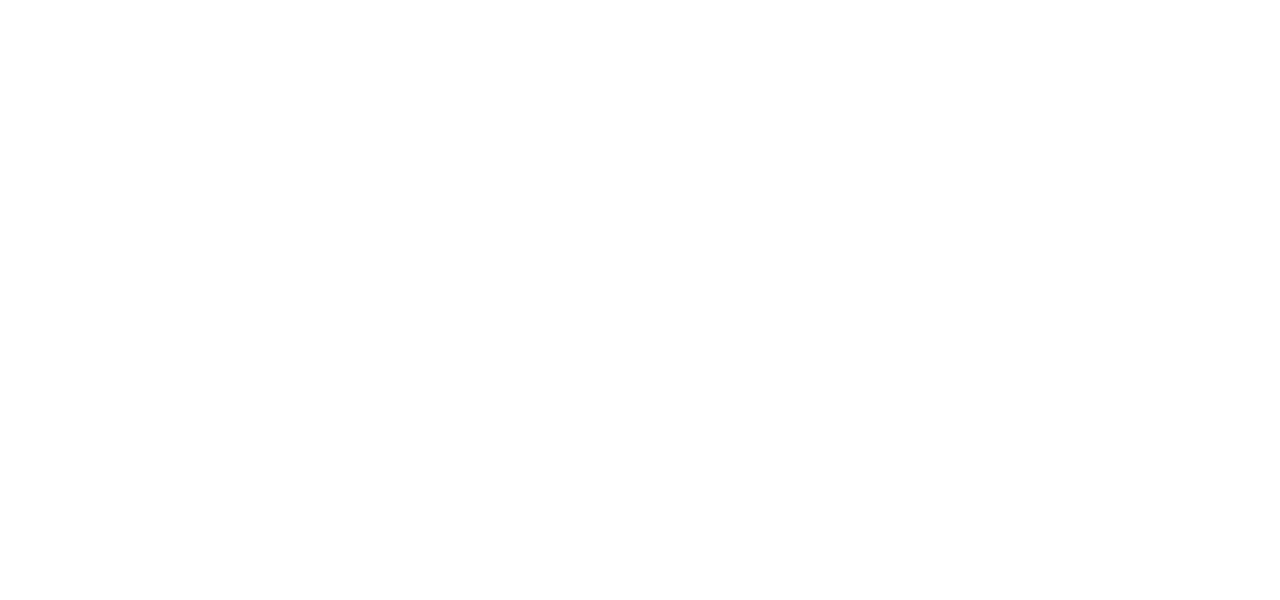
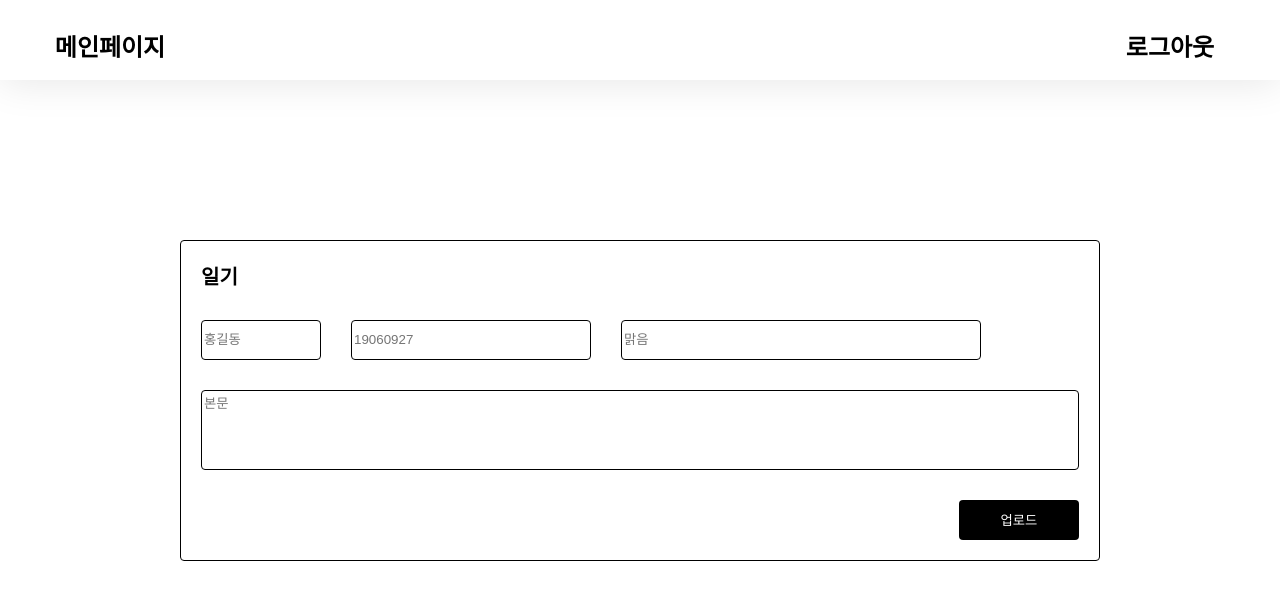
Before and after one commit to sinbla78/Sod_FE, a React (Create React App) app in the folder client/: page /upload in a window 1280 px wide. Before the commit this address had no page. Shown: the top 600 px of the page. Built offline with nearby package versions, Linux system fonts and the light colour scheme.

Commit message:
feat:: 업로드 페이지 퍼블리싱

```diff
--- a/client/src/Router.jsx
+++ b/client/src/Router.jsx
@@ -2,6 +2,7 @@ import { BrowserRouter, Routes, Route } from "react-router-dom";
 import LoginPage from "./pages/LoginPage";
 import SignupPage from "./pages/SignupPage";
 import MainPage from "./pages/MainPage";
+import UploadPage from "./pages/UploadPage";
 
 const Router = () => {
   return (
@@ -10,6 +11,7 @@ const Router = () => {
         <Route path="/login" element={<LoginPage />} />
         <Route path="/signup" element={<SignupPage />} />
         <Route path="/main" element={<MainPage />} />
+        <Route path="/upload" element={<UploadPage />} />
       </Routes>
     </BrowserRouter>
   );
--- a/client/src/pages/LoginPage.jsx
+++ b/client/src/pages/LoginPage.jsx
@@ -22,7 +22,7 @@ const LoginPage = () => {
     console.log("ID:", id);
     console.log("Password:", password);
 
-    window.location.href = "/";
+    window.location.href = "/main";
   };
   const handleSignupFormSubmit = () => {
     navigate("/signup");
--- a/client/src/pages/MainPage.jsx
+++ b/client/src/pages/MainPage.jsx
@@ -34,11 +34,18 @@ const MainPage = () => {
 
           <tbody>
             <tr>
-              <td>김바봉</td>
+              <td>한우리</td>
               <td>2024.6.11</td>
-              <td>비가</td> {/* submit_date로 변경 */}
+              <td>비</td> {/* submit_date로 변경 */}
               <th>오늘은 왜 화요일일까</th>
-              <th>본문 어쩌고 저쩌고</th>
+              <th>오늘 벌써 화요일이 되었는데요! 너무 행복하네요!</th>
+            </tr>
+            <tr>
+              <td>박우재</td>
+              <td>2024.6.19</td>
+              <td>비</td> {/* submit_date로 변경 */}
+              <th>오늘은 왜 수요일일까</th>
+              <th>오늘 벌써 수요일이 되었는데요! 너무 행복하네요!</th>
             </tr>
           </tbody>
         </StyledTable>
@@ -56,7 +63,7 @@ const Header = styled.header`
   align-items: center;
   padding: 0 20px;
   background-color: #ffffff;
-  box-shadow: 0 2px 4px rgba(0, 0, 0, 0.1);
+  box-shadow: 0 2px 40px rgba(0, 0, 0, 0.1);
 `;
 
 const HeaderTitle = styled.h1`
@@ -79,7 +86,7 @@ const Title = styled.h1`
   margin: 0;
   text-align: center;
   justify-content: center;
-  margin-top: 40px;
+  margin-top: 35px;
 `;
 
 const LogoutTitle = styled.h1`
@@ -98,7 +105,7 @@ const Text = styled.div`
 `;
 
 const StyledTable = styled(Table)`
-  width: 60%;
+  width: 100%;
   margin-top: 20px;
   margin-bottom: 30px;
   &.table {
--- /dev/null
+++ b/client/src/pages/UploadPage.jsx
@@ -0,0 +1,137 @@
+import styled from "styled-components";
+import { useNavigate } from "react-router-dom";
+
+const MainPage = () => {
+  const navigate = useNavigate();
+  const handleLogin = () => {
+    navigate("/login");
+  };
+  const handleMain = () => {
+    navigate("/main");
+  };
+  return (
+    <>
+      <Header>
+        <HeaderTitle onClick={handleMain}>메인페이지</HeaderTitle>
+        <LogoutTitle onClick={handleLogin}>로그아웃</LogoutTitle>
+      </Header>
+      <Container>
+        <Wrapper>
+          <DiaryForm>
+            <Title>일기</Title>
+            <InputBox>
+              <Input placeHolder="홍길동" width={120} />
+              <Input placeHolder="19060927" width={240} />
+              <Input placeHolder="맑음" width={360} />
+            </InputBox>
+            <Textarea placeholder="본문" maxLength={200} />
+            <Button>업로드</Button>
+          </DiaryForm>
+        </Wrapper>
+      </Container>
+    </>
+  );
+};
+
+export default MainPage;
+
+const Header = styled.header`
+  position: absolute;
+  top: 0;
+  z-index: 9999;
+  width: 100vw;
+  height: 80px;
+  display: flex;
+  justify-content: space-between;
+  align-items: center;
+  padding: 0 20px;
+  background-color: #ffffff;
+  box-shadow: 0 2px 40px rgba(0, 0, 0, 0.1);
+`;
+
+const HeaderTitle = styled.h1`
+  font-size: 25px;
+  width: 180px;
+  height: 25px;
+  font-size: 24px;
+  color: black;
+  margin: 0;
+  text-align: center;
+  justify-content: center;
+`;
+
+const LogoutTitle = styled.h1`
+  width: 180px;
+  height: 25px;
+  font-size: 24px;
+  color: black;
+  margin: 0;
+  text-align: center;
+  justify-content: center;
+`;
+
+const Container = styled.div`
+  width: 100vw;
+  height: 100vh;
+`;
+
+const Wrapper = styled.div`
+  width: 100%;
+  height: 100%;
+  display: flex;
+  align-items: center;
+  justify-content: center;
+`;
+
+const Button = styled.button`
+  width: 120px;
+  height: 40px;
+  border-radius: 4px;
+  color: white;
+  background-color: black;
+`;
+
+const DiaryForm = styled.div`
+  width: 920px;
+  display: flex;
+  flex-direction: column;
+  gap: 30px;
+  align-items: flex-start;
+  justify-content: center;
+  padding: 20px;
+  border: 1px solid black;
+  border-radius: 4px;
+  & > ${Button} {
+    align-self: flex-end;
+  }
+`;
+
+const Title = styled.span`
+  font-size: 20px;
+  font-weight: bold;
+`;
+
+const Input = styled.input`
+  width: ${({ width }) => width && `${width}px`};
+  height: 40px;
+  border: 1px solid black;
+  border-radius: 4px;
+  padding: 2px;
+  &::placholder {
+    color: gray;
+  }
+`;
+
+const InputBox = styled.div`
+  display: flex;
+  gap: 30px;
+`;
+
+const Textarea = styled.textarea`
+  width: 100%;
+  height: 80px;
+  resize: none;
+  border: 1px solid black;
+  border-radius: 4px;
+  padding: 2px;
+`;
```
